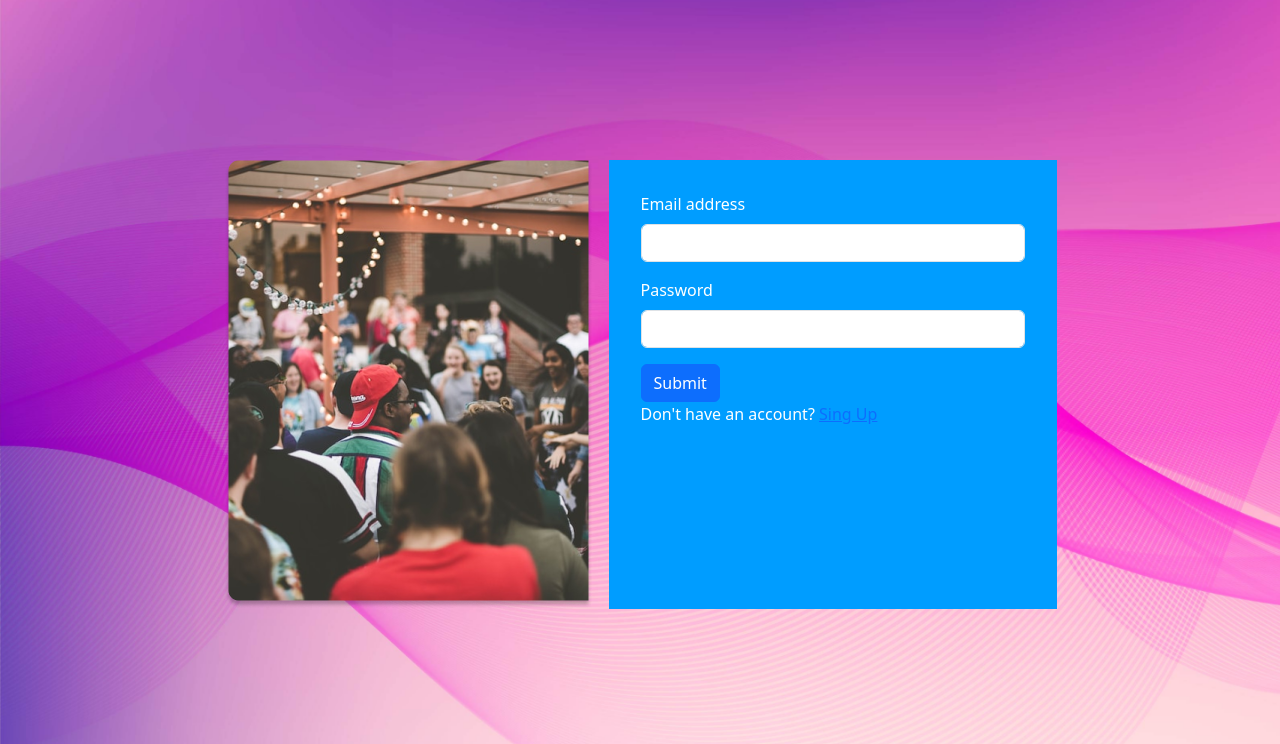
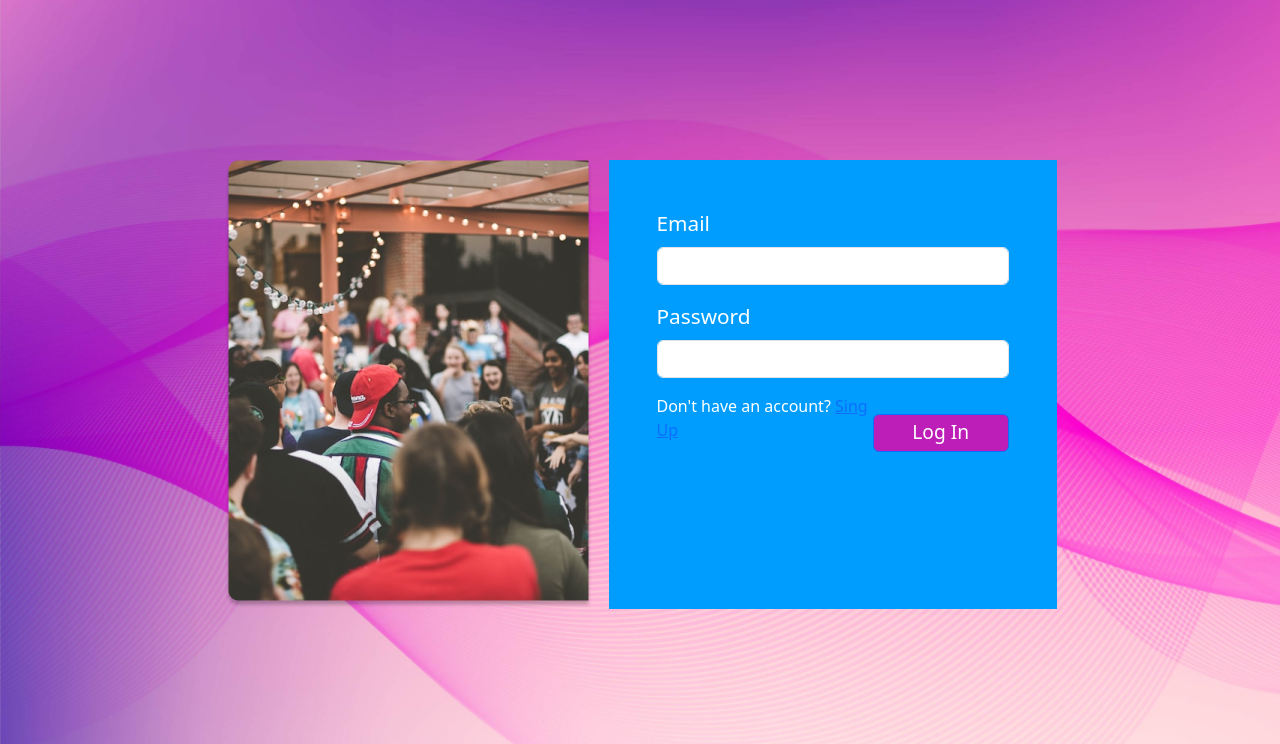
Before and after one commit to cofi333/web_programiranje_projekat, a PHP site: page /login.html in a window 1280 px wide. Shown: the part 56-800 px from the top of the page. Run offline with PHP 8.4, Linux system fonts and the light colour scheme; some libraries are stand-ins or nearby versions.

Commit message:
login update

```diff
--- a/login.html
+++ b/login.html
@@ -55,21 +55,22 @@
             <div class="loginPic">
                 <img src="/images/peoplepng.png" alt="peoplepng">
             </div>
-            <form action="#">
+            <form id="login-form" action="#">
                 <div class="mb-3">
-                  <label for="exampleInputEmail1" class="form-label">Email address</label>
+                  <label for="exampleInputEmail1" class="form-label">Email</label>
                   <input type="email" class="form-control" id="exampleInputEmail1" aria-describedby="emailHelp">
                 </div>
                 <div class="mb-3">
                   <label for="exampleInputPassword1" class="form-label">Password</label>
                   <input type="password" class="form-control" id="exampleInputPassword1">
                 </div>
-                <button type="submit" class="btn btn-primary">Submit</button>
+                <button type="submit" class="btn btn-primary">Log In</button>
 
                 <p>Don't have an account? <a href="/sign_up.html">Sing Up</a></p>
               </form>
         </section>
     </main>
 
+    <script src="node_modules\bootstrap\dist\js\bootstrap.bundle.min.js"></script>
 </body>
 </html>
--- a/sass/_login.scss
+++ b/sass/_login.scss
@@ -5,14 +5,26 @@
 }
 .login{
     display: flex;
-    //width: 100%;
     justify-content: center;
     padding-top: 10em;
     gap: 1em;
-    form{
+
+    #login-form{
         background-color: #009DFF;
         width: 35%;
-        padding: 2em;
+        padding: 3em;
         color: white;
+
+        .form-label{
+            font-size: 1.3em;
+        }
+
+        .btn{
+            background-color: #BD1EB8;;
+            float: right;
+            margin-top: 1em;
+            font-size: 1.2em;
+            padding: 0.2em 2em;
+        }
     }
 }
--- a/sass/_sign_up.scss
+++ b/sass/_sign_up.scss
@@ -55,7 +55,4 @@
             }
         }
     }
-
-
-
 }
```
Also changed, not shown: css/style.css.
